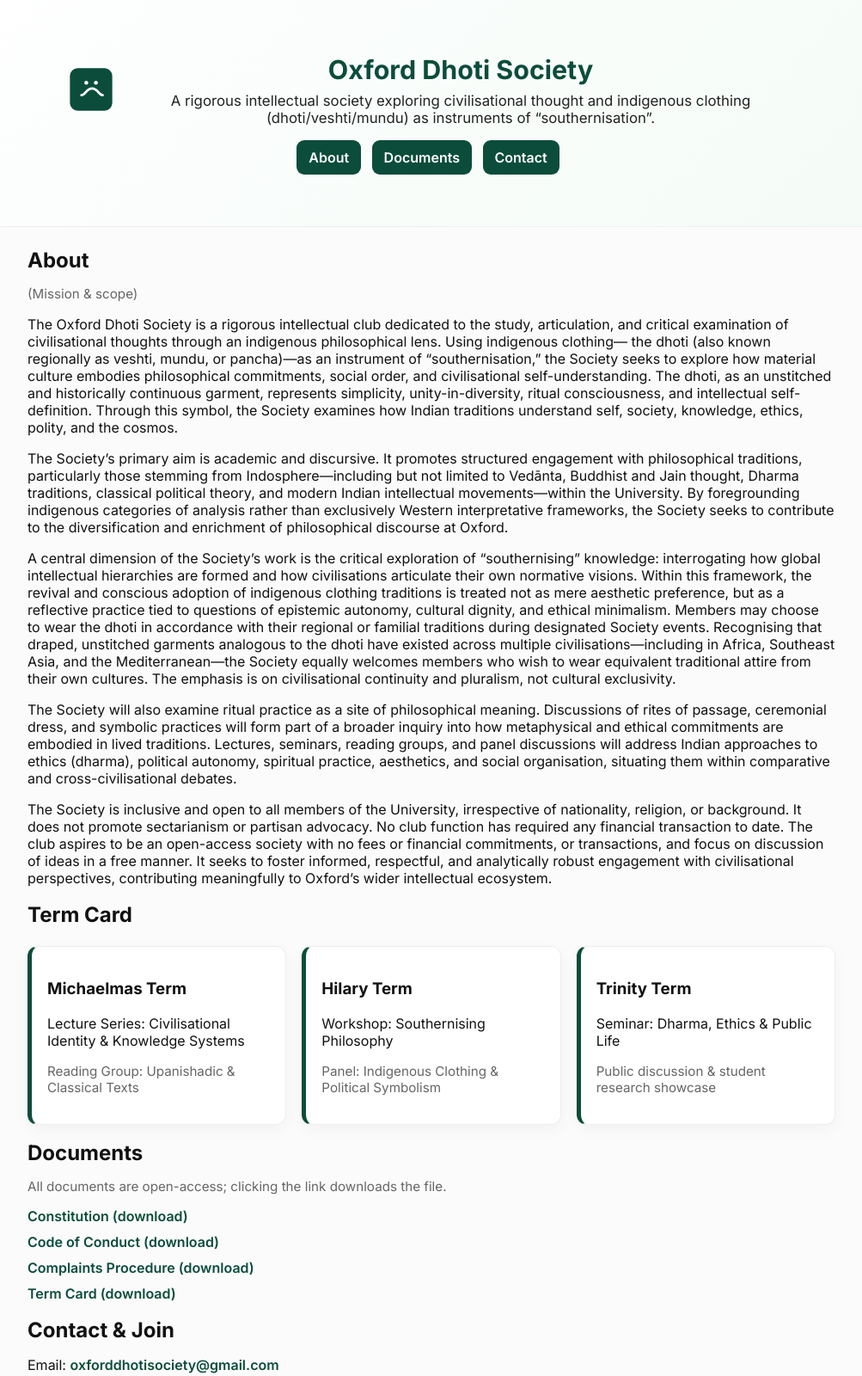
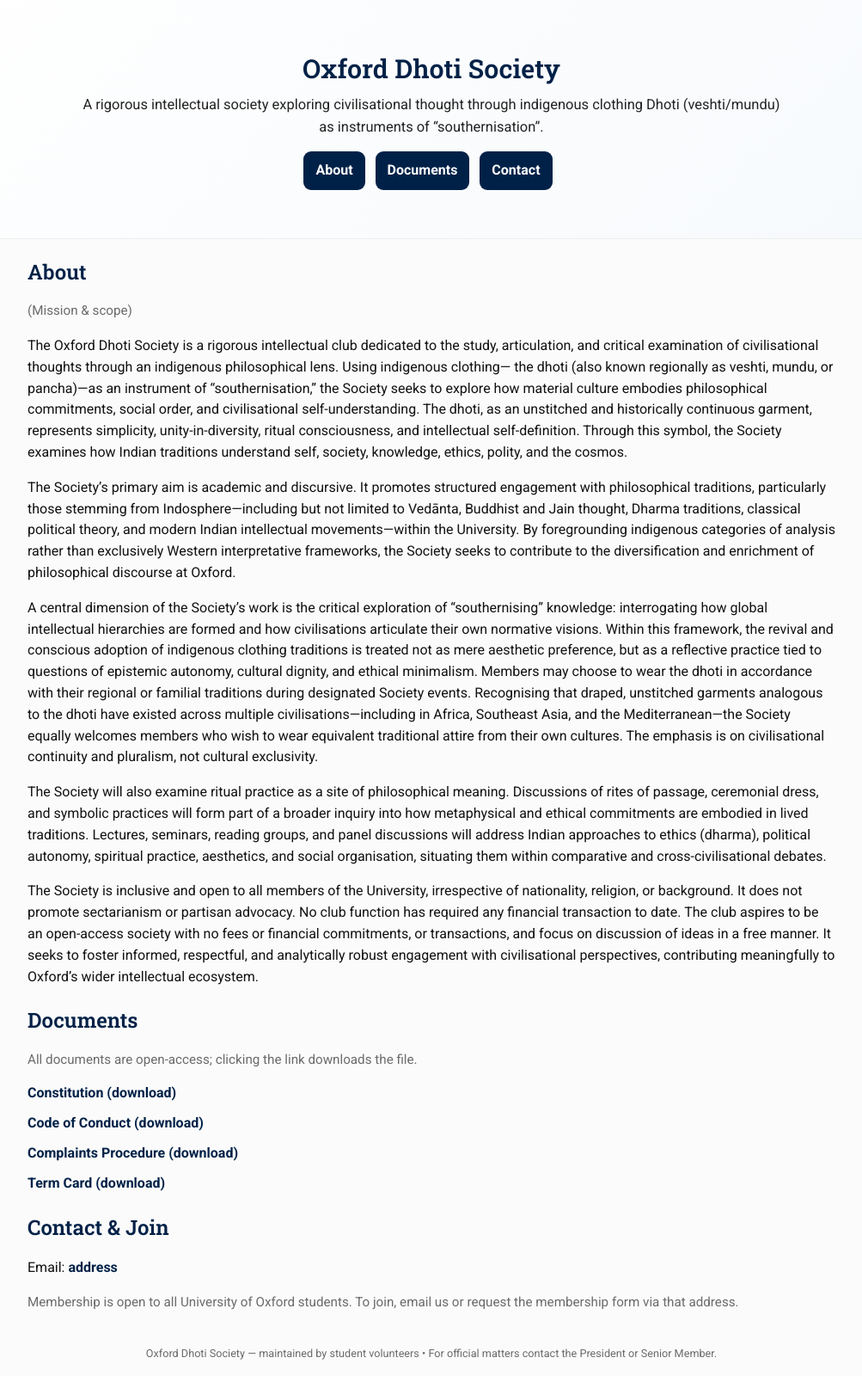
Before and after one commit to oxforddhoti/oxdhotisoc, a plain HTML site: page index.html in a window 1280 px wide. Shown: the top 1600 px of the page at 86% size, without its empty margins (138-1141 px from the left). Drawn offline with Linux system fonts and the light colour scheme.

Commit message:
Revise index.html for styling and content updates
Updated font styles and layout for improved aesthetics. Revised the content in the 'About' section to enhance clarity and detail.

```diff
--- a/index.html
+++ b/index.html
@@ -5,61 +5,47 @@
   <meta name="viewport" content="width=device-width,initial-scale=1"/>
   <title>Oxford Dhoti Society</title>
 
-  <!-- Google Fonts -->
-  <link href="https://fonts.googleapis.com/css2?family=Inter:wght@300;400;600;700&display=swap" rel="stylesheet">
+  <!-- Google Fonts: Roboto Slab (headings) + Roboto (body) -->
+  <link href="https://fonts.googleapis.com/css2?family=Roboto:wght@300;400;500;700&family=Roboto+Slab:wght@300;400;600;700&display=swap" rel="stylesheet">
 
   <style>
     :root{
-      --accent:#0b4d3a;
-      --muted:#666;
+      --accent:#002147;   /* Oxford-blue for headings and buttons */
+      --muted:#6b6b6b;
       --card:#ffffff;
       --bg:#fbfbfb;
       --maxw:980px;
       --radius:12px;
     }
     *{box-sizing:border-box}
-    body{font-family:Inter,system-ui,Segoe UI,Roboto,Arial; margin:0; background:var(--bg); color:#111; -webkit-font-smoothing:antialiased}
-    header{background:linear-gradient(135deg,#fff 0%, #f3fbf6 100%); padding:36px 20px; text-align:center; border-bottom:1px solid #eee}
-    .container{max-width:var(--maxw); margin:24px auto; padding:0 20px}
-    .brand{display:flex;align-items:center;gap:12px;justify-content:center}
-    .logo{width:56px;height:56px;flex:0 0 56px}
-    h1{font-size:1.9rem; margin:.1em 0; color:var(--accent)}
-    p.lead{font-size:1.05rem; margin:8px auto 0; color:#222; max-width:780px}
+    html,body{height:100%}
+    body{font-family:Roboto, system-ui, -apple-system, "Segoe UI", Roboto, "Helvetica Neue", Arial; margin:0; background:var(--bg); color:#111; -webkit-font-smoothing:antialiased; line-height:1.55}
+    header{background:linear-gradient(135deg,#fff 0%, #f6f9fc 100%); padding:36px 20px; text-align:center; border-bottom:1px solid #eee}
+    .container{max-width:var(--maxw); margin:20px auto; padding:0 20px}
+    h1{font-family:"Roboto Slab", serif; font-size:1.9rem; margin:.2em 0; color:var(--accent); font-weight:600}
+    p.lead{font-size:1.03rem; margin:6px auto 0; color:#222; max-width:820px}
     .top-actions{margin-top:18px}
     .btn{display:inline-block;background:var(--accent); color:#fff; padding:10px 14px; border-radius:9px; text-decoration:none; font-weight:600; margin-right:8px}
-    .grid{display:grid; grid-template-columns:repeat(3,1fr); gap:18px; margin-top:22px}
     .card{background:var(--card); border-radius:var(--radius); padding:18px; box-shadow:0 6px 18px rgba(12,30,18,0.04); border:1px solid #eee}
-    .term-card{border-left:5px solid var(--accent)}
-    h2{color:#111; margin:18px 0 8px}
+    h2{font-family:"Roboto Slab", serif; color:var(--accent); margin:20px 0 10px; font-weight:600}
     ul.docs{list-style:none; padding:0; margin:0}
     ul.docs li{margin:10px 0}
     a.doc-link{color:var(--accent); text-decoration:none; font-weight:600}
-    footer{margin:40px 0; text-align:center; color:var(--muted); font-size:.95rem}
-    @media (max-width:920px){ .grid{grid-template-columns:repeat(2,1fr)} }
-    @media (max-width:620px){ .grid{grid-template-columns:1fr} header{padding:24px 12px} h1{font-size:1.4rem} .container{padding:0 14px} .brand{flex-direction:row} .logo{width:44px;height:44px} }
     .meta{color:var(--muted); font-size:.95rem}
-    /* small accessibility focus style */
-    a:focus{outline:3px solid rgba(11,77,58,0.18); outline-offset:3px}
+    footer{margin:36px 0; text-align:center; color:var(--muted); font-size:.95rem}
+    @media (max-width:720px){
+      h1{font-size:1.5rem}
+      .container{padding:0 14px}
+    }
+    a:focus{outline:3px solid rgba(0,33,71,0.16); outline-offset:3px}
   </style>
 </head>
 <body>
 
 <header>
-  <div class="container">
-    <div class="brand" role="banner" aria-label="Oxford Dhoti Society">
-      <!-- simple inline SVG mark -->
-      <svg class="logo" viewBox="0 0 100 100" aria-hidden="true">
-        <rect x="6" y="6" width="88" height="88" rx="16" fill="#0b4d3a"/>
-        <path d="M30 62c8 0 10-14 22-14s14 14 22 14" stroke="#fff" stroke-width="5" fill="none" stroke-linecap="round"/>
-        <circle cx="40" cy="36" r="4" fill="#fff"/>
-        <circle cx="60" cy="36" r="4" fill="#fff"/>
-      </svg>
-
-      <div>
-        <h1>Oxford Dhoti Society</h1>
-        <p class="lead">A rigorous intellectual society exploring civilisational thought and indigenous clothing (dhoti/veshti/mundu) as instruments of “southernisation”.</p>
-      </div>
-    </div>
+  <div class="container" role="banner" aria-label="Oxford Dhoti Society">
+    <h1>Oxford Dhoti Society</h1>
+    <p class="lead">A rigorous intellectual society exploring civilisational thought through indigenous clothing Dhoti (veshti/mundu) as instruments of “southernisation”.</p>
 
     <div class="top-actions" style="margin-top:16px">
       <a class="btn" href="#about">About</a>
@@ -74,44 +60,26 @@
   <section id="about" aria-labelledby="about-heading">
     <h2 id="about-heading">About</h2>
     <p class="meta">(Mission & scope)</p>
+
     <p>
       The Oxford Dhoti Society is a rigorous intellectual club dedicated to the study, articulation, and critical examination of civilisational thoughts through an indigenous philosophical lens. Using indigenous clothing— the dhoti (also known regionally as veshti, mundu, or pancha)—as an instrument of “southernisation,” the Society seeks to explore how material culture embodies philosophical commitments, social order, and civilisational self-understanding. The dhoti, as an unstitched and historically continuous garment, represents simplicity, unity-in-diversity, ritual consciousness, and intellectual self-definition. Through this symbol, the Society examines how Indian traditions understand self, society, knowledge, ethics, polity, and the cosmos.
     </p>
+
     <p>
       The Society’s primary aim is academic and discursive. It promotes structured engagement with philosophical traditions, particularly those stemming from Indosphere—including but not limited to Vedānta, Buddhist and Jain thought, Dharma traditions, classical political theory, and modern Indian intellectual movements—within the University. By foregrounding indigenous categories of analysis rather than exclusively Western interpretative frameworks, the Society seeks to contribute to the diversification and enrichment of philosophical discourse at Oxford.
     </p>
+
     <p>
       A central dimension of the Society’s work is the critical exploration of “southernising” knowledge: interrogating how global intellectual hierarchies are formed and how civilisations articulate their own normative visions. Within this framework, the revival and conscious adoption of indigenous clothing traditions is treated not as mere aesthetic preference, but as a reflective practice tied to questions of epistemic autonomy, cultural dignity, and ethical minimalism. Members may choose to wear the dhoti in accordance with their regional or familial traditions during designated Society events. Recognising that draped, unstitched garments analogous to the dhoti have existed across multiple civilisations—including in Africa, Southeast Asia, and the Mediterranean—the Society equally welcomes members who wish to wear equivalent traditional attire from their own cultures. The emphasis is on civilisational continuity and pluralism, not cultural exclusivity.
     </p>
+
     <p>
       The Society will also examine ritual practice as a site of philosophical meaning. Discussions of rites of passage, ceremonial dress, and symbolic practices will form part of a broader inquiry into how metaphysical and ethical commitments are embodied in lived traditions. Lectures, seminars, reading groups, and panel discussions will address Indian approaches to ethics (dharma), political autonomy, spiritual practice, aesthetics, and social organisation, situating them within comparative and cross-civilisational debates.
     </p>
+
     <p>
       The Society is inclusive and open to all members of the University, irrespective of nationality, religion, or background. It does not promote sectarianism or partisan advocacy. No club function has required any financial transaction to date. The club aspires to be an open-access society with no fees or financial commitments, or transactions, and focus on discussion of ideas in a free manner. It seeks to foster informed, respectful, and analytically robust engagement with civilisational perspectives, contributing meaningfully to Oxford’s wider intellectual ecosystem.
     </p>
-  </section>
-
-  <section id="termcard" aria-labelledby="termcard-heading">
-    <h2 id="termcard-heading">Term Card</h2>
-    <div class="grid" role="list">
-      <article class="card term-card" role="listitem" aria-label="Michaelmas Term">
-        <h3>Michaelmas Term</h3>
-        <p>Lecture Series: Civilisational Identity & Knowledge Systems</p>
-        <p class="meta">Reading Group: Upanishadic & Classical Texts</p>
-      </article>
-
-      <article class="card term-card" role="listitem" aria-label="Hilary Term">
-        <h3>Hilary Term</h3>
-        <p>Workshop: Southernising Philosophy</p>
-        <p class="meta">Panel: Indigenous Clothing & Political Symbolism</p>
-      </article>
-
-      <article class="card term-card" role="listitem" aria-label="Trinity Term">
-        <h3>Trinity Term</h3>
-        <p>Seminar: Dharma, Ethics & Public Life</p>
-        <p class="meta">Public discussion & student research showcase</p>
-      </article>
-    </div>
   </section>
 
   <section id="documents" aria-labelledby="docs-heading">
@@ -135,7 +103,7 @@
 
   <section id="contact" aria-labelledby="contact-heading">
     <h2 id="contact-heading">Contact & Join</h2>
-    <p>Email: <a href="mailto:oxforddhotisociety@gmail.com" class="doc-link">oxforddhotisociety@gmail.com</a></p>
+    <p>Email: <a href="mailto:oxforddhotisociety@gmaail.com" class="doc-link">address</a></p>
     <p class="meta">Membership is open to all University of Oxford students. To join, email us or request the membership form via that address.</p>
   </section>
 
```
